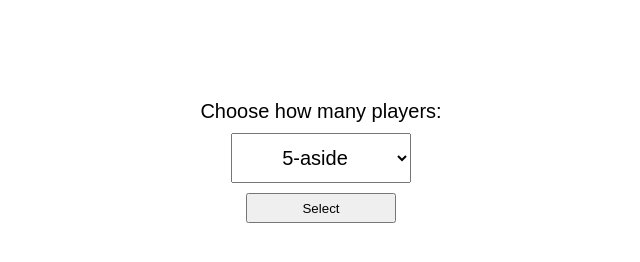
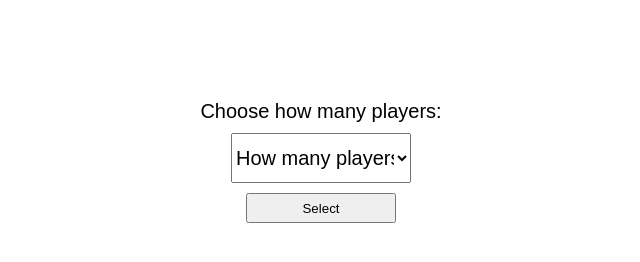
Before and after one commit to zakmun/football-match-tracker, a plain HTML site: page index.html in a window 1280 px wide. Shown: the whole page, without its empty margins (319-959 px from the left). Drawn offline with Linux system fonts and the light colour scheme.

Commit message:
Add disabled option on dropdown

```diff
--- a/index.html
+++ b/index.html
@@ -11,6 +11,7 @@
     <div class="container">
         <label for="players">Choose how many players:</label>
         <select name="players" id="players">
+        <option selected="true" disabled="disabled">How many players</option>
           <option value="5">5-aside</option>
           <option value="7">7-aside</option>
           <option value="11">11-aside</option>
```
